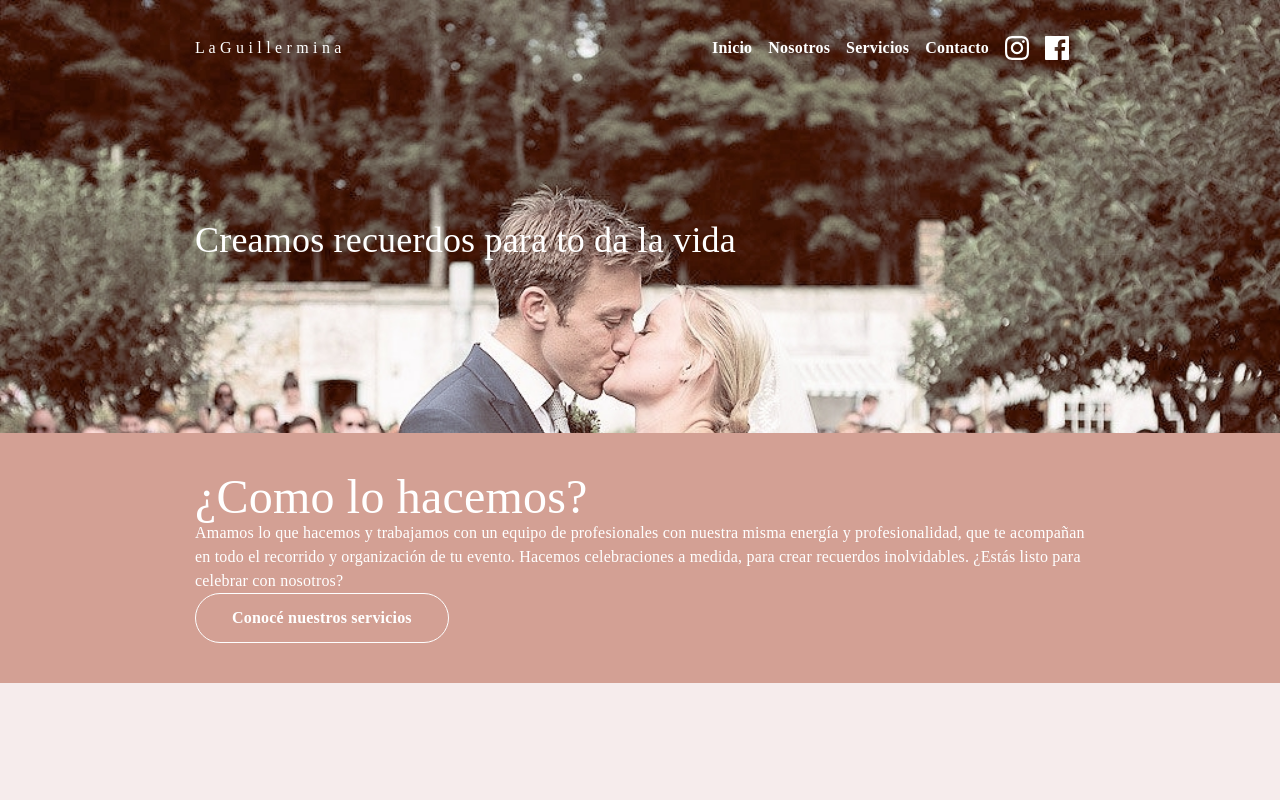
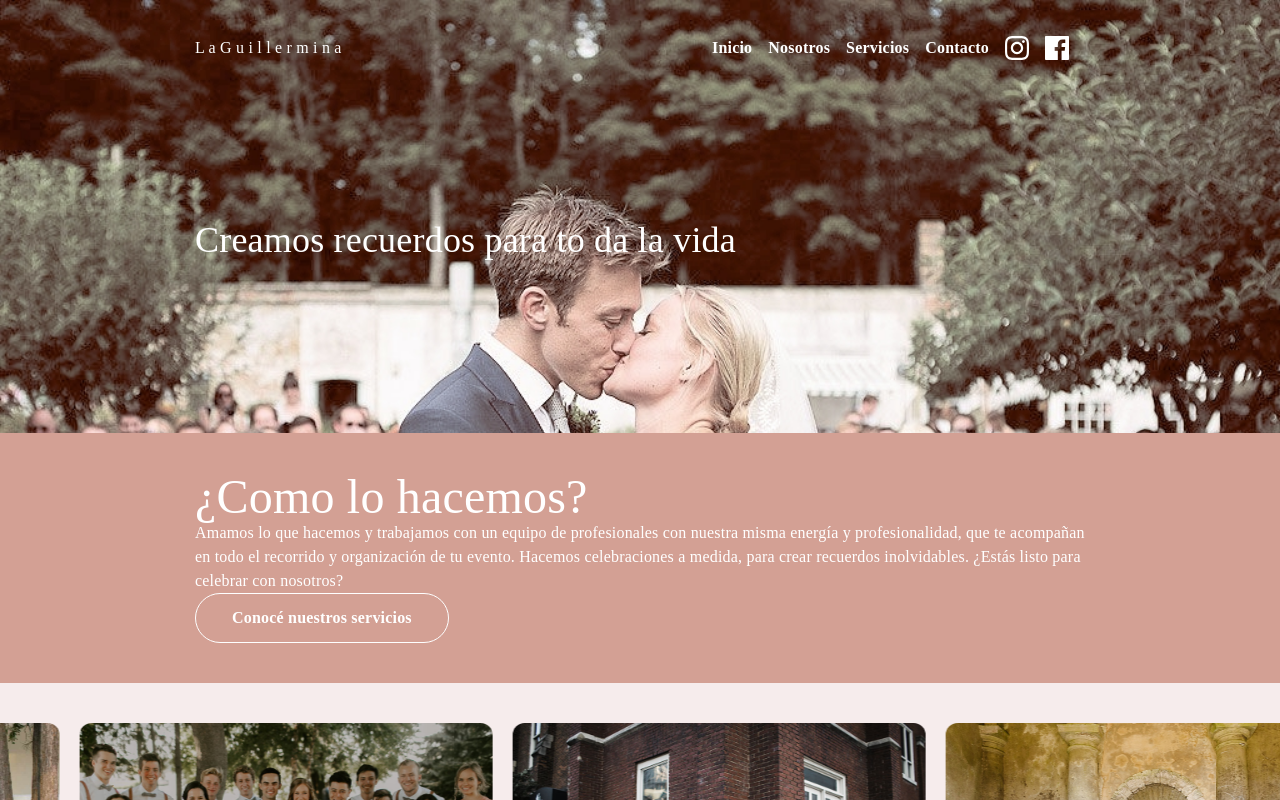
Before and after one commit to santiuh/carlosterzano, a Nuxt app: page / in a window 1280 px wide. Shown: the top 800 px of the page. Built offline with nearby package versions, Linux system fonts and the light colour scheme.

Commit message:
w y h a nuxtpitcture

```diff
--- a/components/Carrucel.vue
+++ b/components/Carrucel.vue
@@ -13,16 +13,16 @@
                <li class="glide__slide rounded-xl overflow-hidden bg-[url(fiesta6.jpg)] bg-cover !h-[300px] !w-[400px]"> </li>       -->
 
                 <li class="glide__slide rounded-xl overflow-hidden"  >
-                    <NuxtPicture src="/fiesta2.jpg"></NuxtPicture>
+                    <NuxtPicture src="/fiesta2.jpg" width="439" height="328"></NuxtPicture>
                 </li>
                 <li class="glide__slide  rounded-xl overflow-hidden"  >
-                    <NuxtPicture src="/fiesta3.jpg"></NuxtPicture>
+                    <NuxtPicture src="/fiesta3.jpg" width="439" height="328"></NuxtPicture>
                 </li>
                 <li class="glide__slide  rounded-xl overflow-hidden"  >
-                    <NuxtPicture src="/fiesta4.jpg"></NuxtPicture>
+                    <NuxtPicture src="/fiesta4.jpg" width="439" height="328"></NuxtPicture>
                 </li>
                 <li class="glide__slide rounded-xl overflow-hidden"  >
-                    <NuxtPicture src="/fiesta6.jpg"></NuxtPicture>
+                    <NuxtPicture src="/fiesta6.jpg" width="439" height="328"></NuxtPicture>
                 </li>
 
 
```
